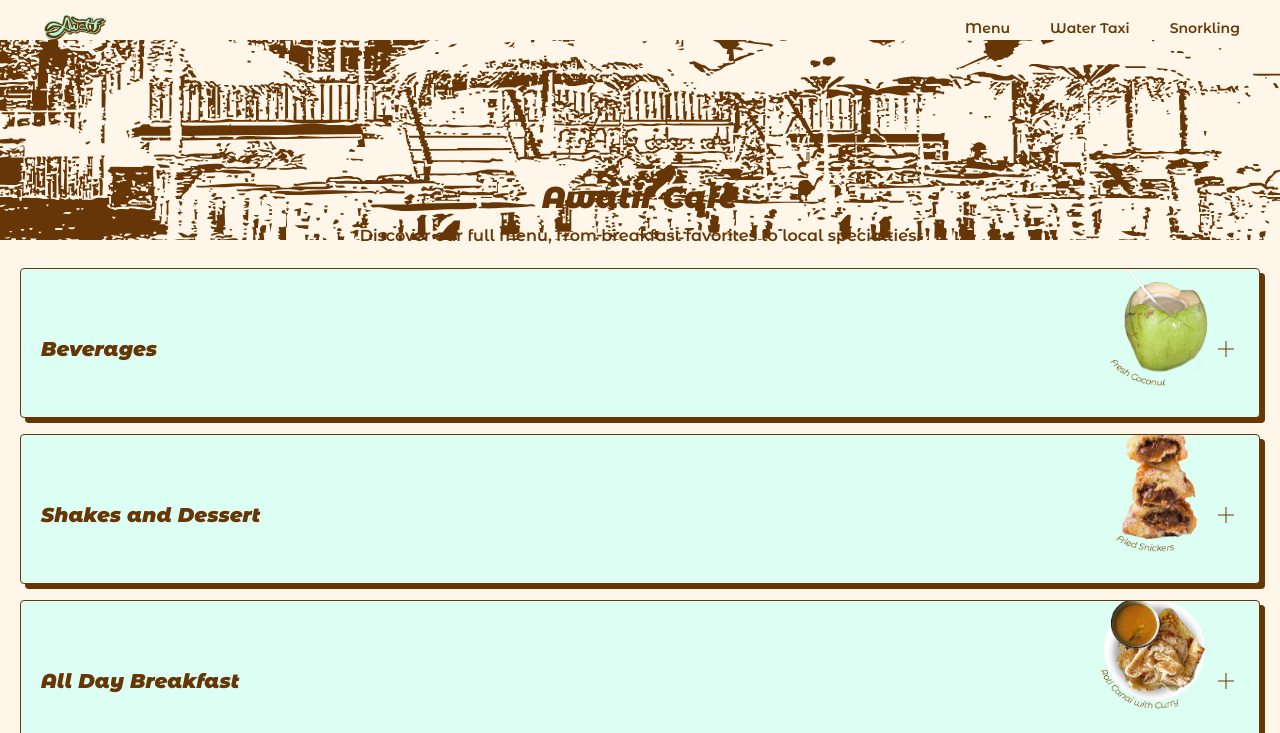
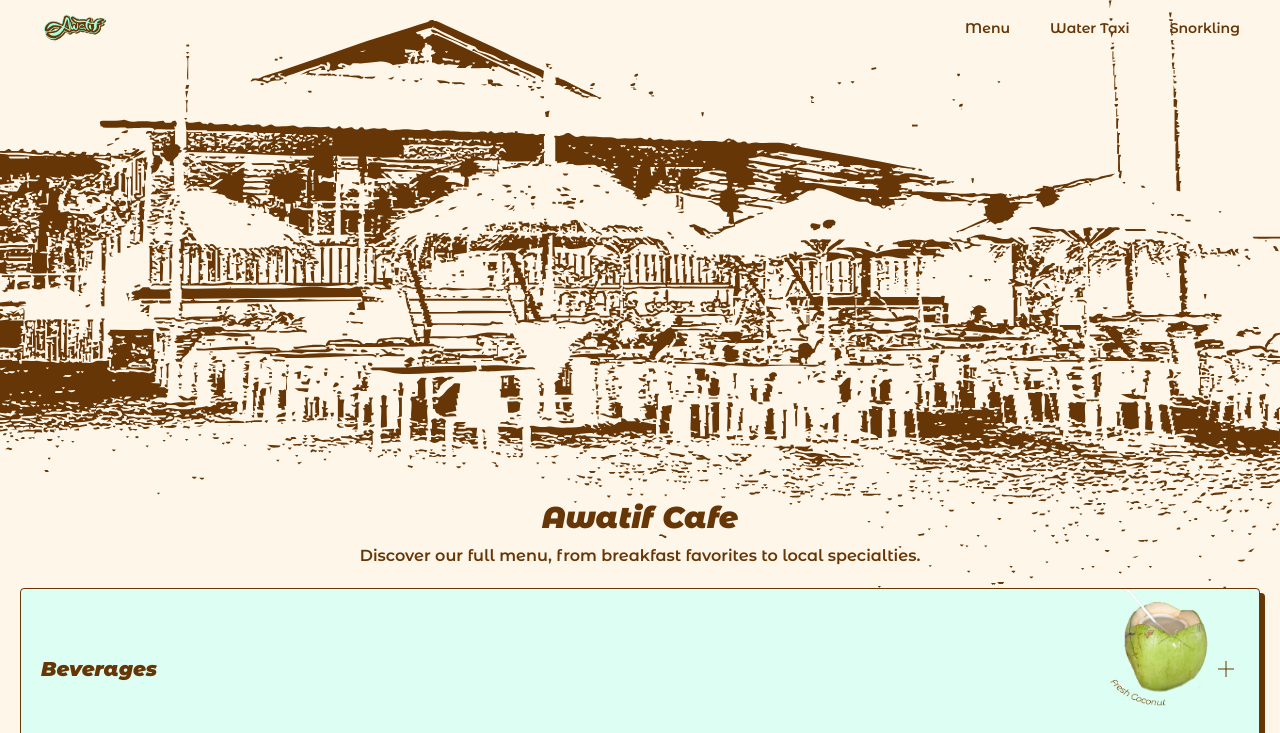
Before and after one commit to imahrahim/AwatifCafe, an Astro site: page / in a window 1280 px wide. Shown: the top 733 px of the page. Built offline with nearby package versions, Linux system fonts and the light colour scheme; Astro itself is replaced by a stand-in of ours.

Commit message:
awatif bg

```diff
--- a/src/components/sections/Process.astro
+++ b/src/components/sections/Process.astro
@@ -8,20 +8,22 @@
 const description = "Discover our full menu, from breakfast favorites to local specialties.";
 ---
 
-<Section id="process" noPadding={true} >
-  <div class="relative">
-    <!-- Hintergrundbild -->
+<Section id="process" noPadding={true}>
+  <div class="relative w-full overflow-hidden">
+
+    <!-- Hintergrundbild (absolut) -->
     <img
       src={awatifCafe.src}
       alt="Awatif Cafe"
-      class="absolute top-10 left-0 w-full h-[200px] object-cover opacity-100 z-0"
+      class="absolute inset-0 w-full h-auto object-cover object-top z-0"
     />
 
-    <!-- Text und Inhalt -->
-    <div class="relative z-10 pt-[180px] pb-[60px] px-5 text-center text-[#fff]">
-      <h2 class="text-dark text-3xl font-bold">{sectionTitle}</h2>
-      <p class="text-dark mt-2 mb-5">{description}</p>
+    <!-- Text + Accordion (liegt über Bild) -->
+    <div class="relative z-10 text-center text-dark px-5 pt-[200px] sm:pt-[250px] md:pt-[350px] lg:pt-[450px] xl:pt-[500px] pb-[60px]">
+      <h2 class="text-3xl font-bold">{sectionTitle}</h2>
+      <p class="mt-2 mb-5">{description}</p>
       <Accordion />
     </div>
+
   </div>
 </Section>
```
